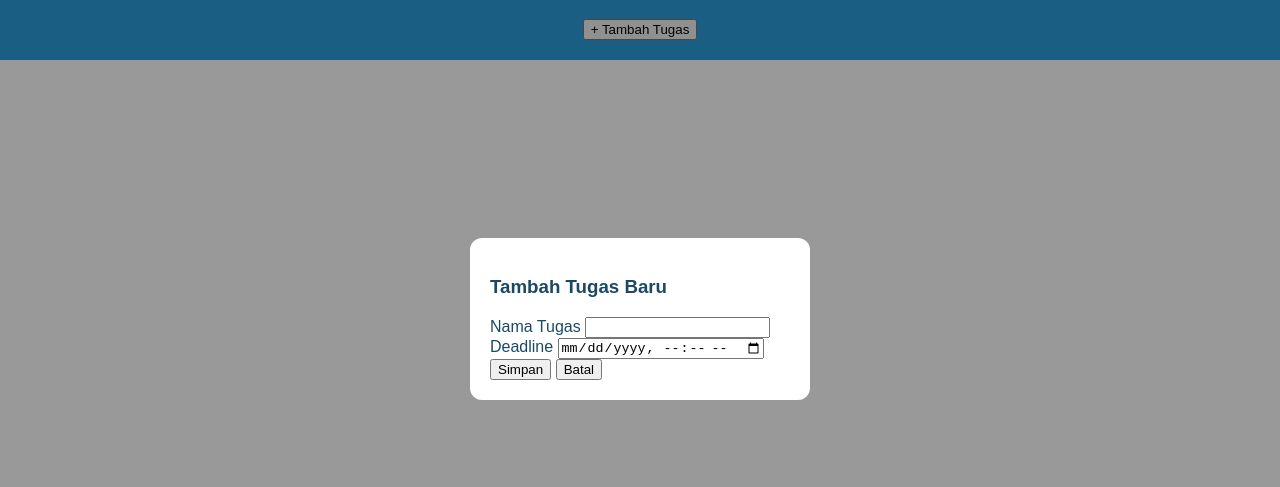
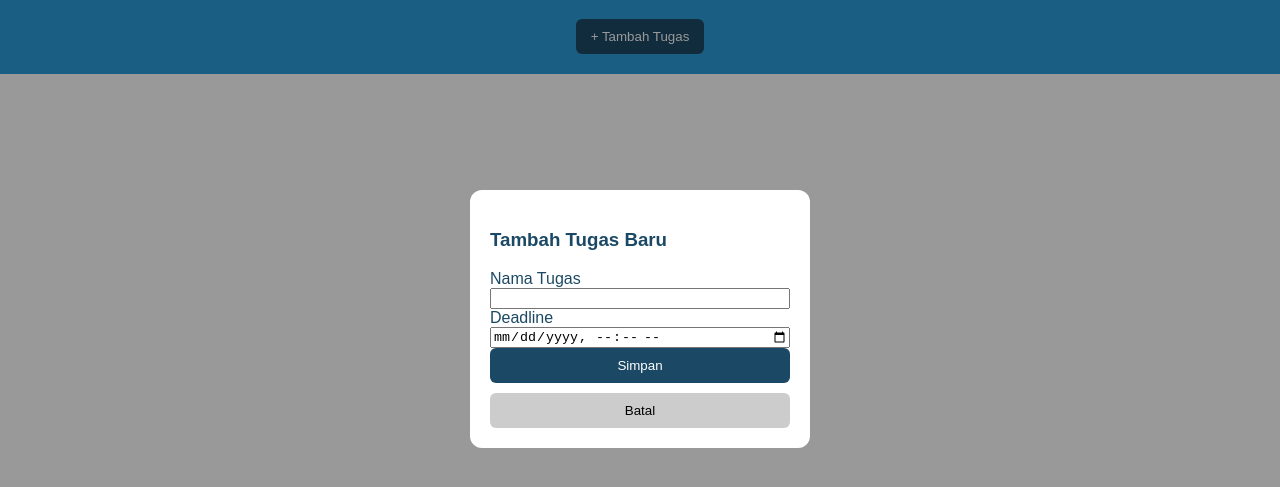
Before and after one commit to belencalista05-collab/Reminder-LMS, a plain HTML site: page index.html in a window 1280 px wide. Both pictures are taken after a click on the button "+ Tambah Tugas". Shown: the part 81-568 px from the top of the page. Drawn offline with Linux system fonts and the light colour scheme.

Commit message:
Update style.css

```diff
--- a/style.css
+++ b/style.css
@@ -19,6 +19,24 @@ body {
   color: var(--white);
 }
 
+.btn-primary {
+  background: var(--dark-blue);
+  color: var(--white);
+  border: none;
+  padding: 10px 15px;
+  border-radius: 6px;
+  cursor: pointer;
+}
+
+.btn-secondary {
+  background: #ccc;
+  border: none;
+  padding: 10px;
+  margin-top: 10px;
+  border-radius: 6px;
+  cursor: pointer;
+}
+
 .card {
   background: var(--light-blue);
   margin: 15px;
@@ -27,12 +45,19 @@ body {
   border-radius: 5px;
 }
 
+.card button {
+  margin-right: 5px;
+  margin-top: 10px;
+}
+
 .modal {
   display: none;
   position: fixed;
-  left: 0; top: 0;
-  width: 100%; height: 100%;
-  background: rgba(0, 0, 0, 0.4);
+  left: 0;
+  top: 0;
+  width: 100%;
+  height: 100%;
+  background: rgba(0,0,0,0.4);
   justify-content: center;
   align-items: center;
 }
@@ -42,4 +67,6 @@ body {
   padding: 20px;
   border-radius: 12px;
   width: 300px;
+  display: flex;
+  flex-direction: column;
 }
```
